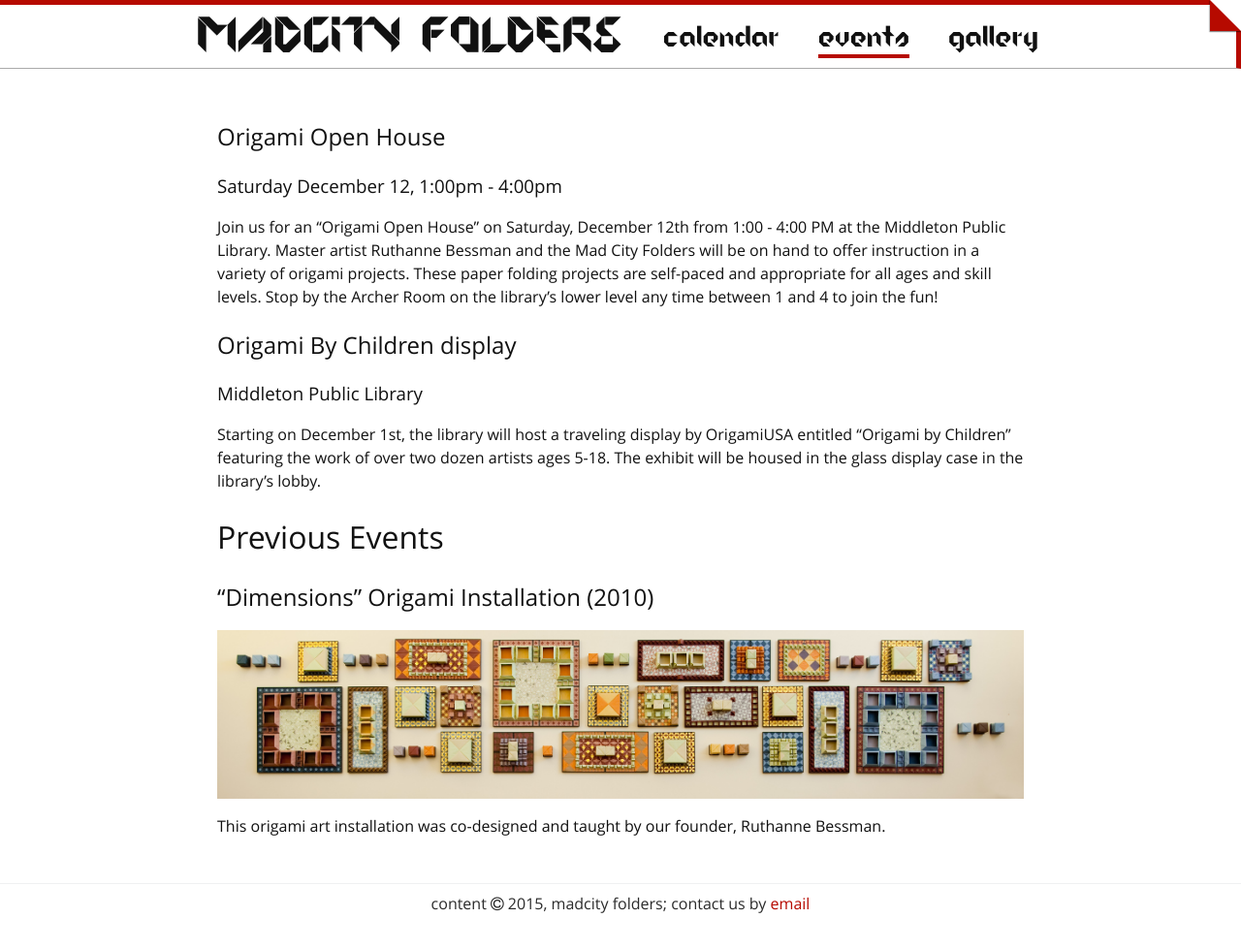
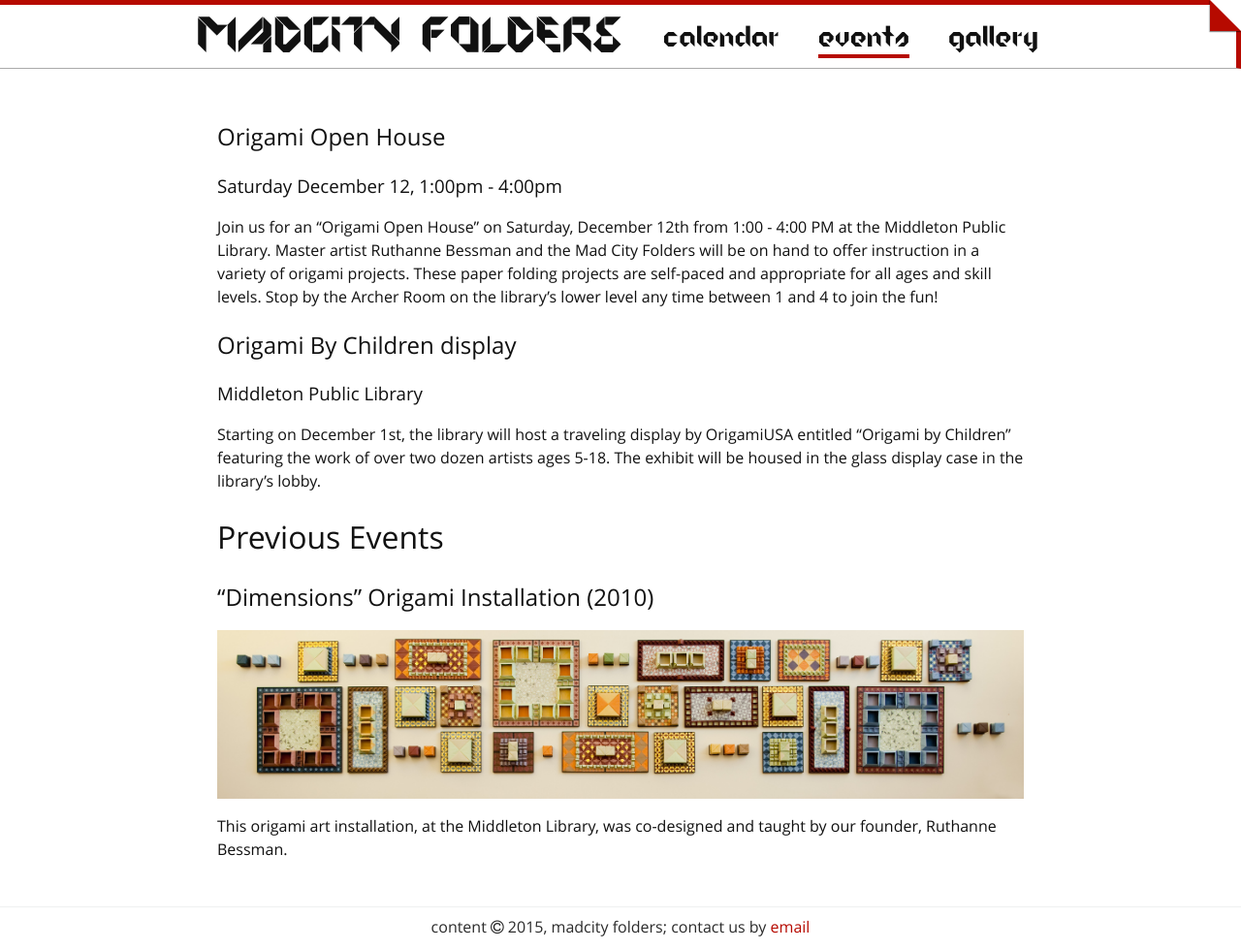
Before and after one commit to MadCityFolders/madcityfolders.github.io, a Jekyll site: the page built from events.md, in a window 1280 px wide. Shown: the whole page at 97% size. Built offline with Jekyll 4.4.1, drawn with Linux system fonts in a browser that asks for light colours; nearby versions of some CDN libraries; comment, search, counter and statistics services are not loaded; before the commit the page ends 956 px from its top, so only the background shows below that.

Commit message:
Update events.md

```diff
--- a/events.md
+++ b/events.md
@@ -28,4 +28,4 @@ be housed in the glass display case in the library's lobby.
 ## "Dimensions" Origami Installation (2010)
 ![Image of Dimensions installation]({{ site.url }}/assets/dimensions1.jpg)
 
-This origami art installation was co-designed and taught by our founder, Ruthanne Bessman.
+This origami art installation, at the Middleton Library, was co-designed and taught by our founder, Ruthanne Bessman.
```
